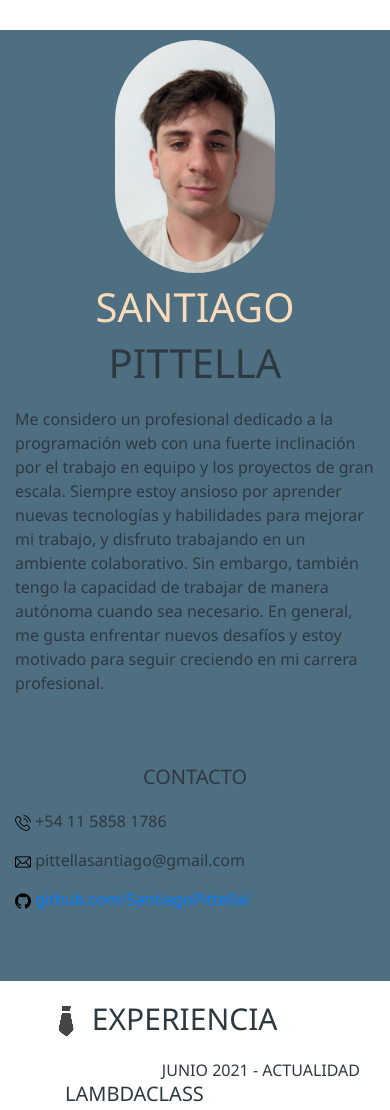
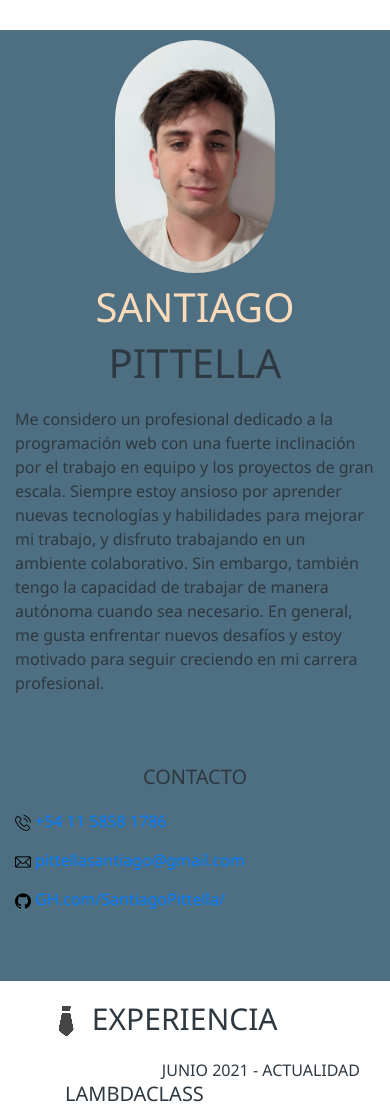
Before and after one commit to SantiagoPittella/santiagopittella.github.io, a plain HTML site: page index.html in a window 390 px wide. Shown: the top 1110 px of the page. Drawn offline with nearby package versions, Linux system fonts and the light colour scheme.

Commit message:
Adds href for mail and phone

```diff
--- a/index.html
+++ b/index.html
@@ -33,20 +33,20 @@
                         </h1>
                         <div class="contenido">
                             <img class="icon-academico" src="images/phone-call.png" alt="icon-academico" />
-                            <a class="telefono" class="contenido">
+                            <a href="tel:+541158581786" class="telefono" class="contenido">
                                 +54 11 5858 1786
                             </a>
                         </div>
                         <div class="contenido">
                             <img class="icon-academico" src="images/mail.png" alt="icon-academico" />
-                            <a class="mail" class="contenido">
+                            <a href="mailto:pittellasantiago@gmail.com" class="mail" class="contenido">
                                 pittellasantiago@gmail.com
                             </a>
                         </div>
                         <div class="contenido">
                             <img class="icon-academico" src="images/github.png" alt="icon-academico" />
                             <a href="https://github.com/SantiagoPittella/" class="sitio-web">
-                                github.com/SantiagoPittella/
+                                GH.com/SantiagoPittella/
                             </a>
                         </div>
 
```
